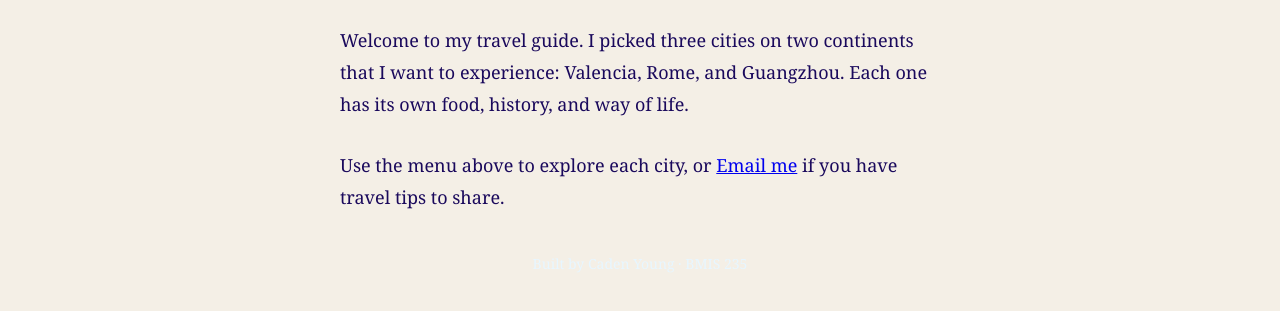
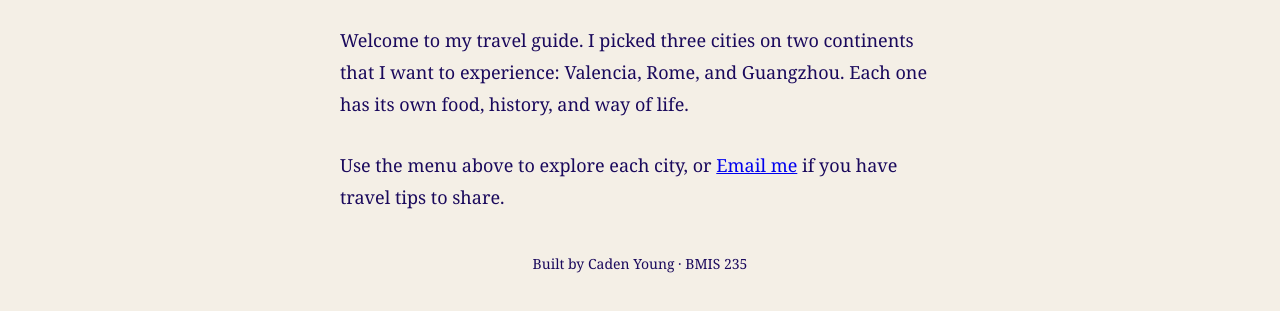
Before and after one commit to CadenYoung123/bmis235-html-3, a plain HTML site: page index.html in a window 1280 px wide. Shown: the part 171-482 px from the top of the page. Drawn offline with Linux system fonts and the light colour scheme.

Commit message:
Change footer text color from light to dark

```diff
--- a/styles.css
+++ b/styles.css
@@ -56,7 +56,7 @@ p {
 footer {
     text-align: center;
     font-size: 14px;
-    color: #e7f6ff;
+    color: #1a095c;
     margin-top: 40px;
 }
 nav a:hover img {
```
